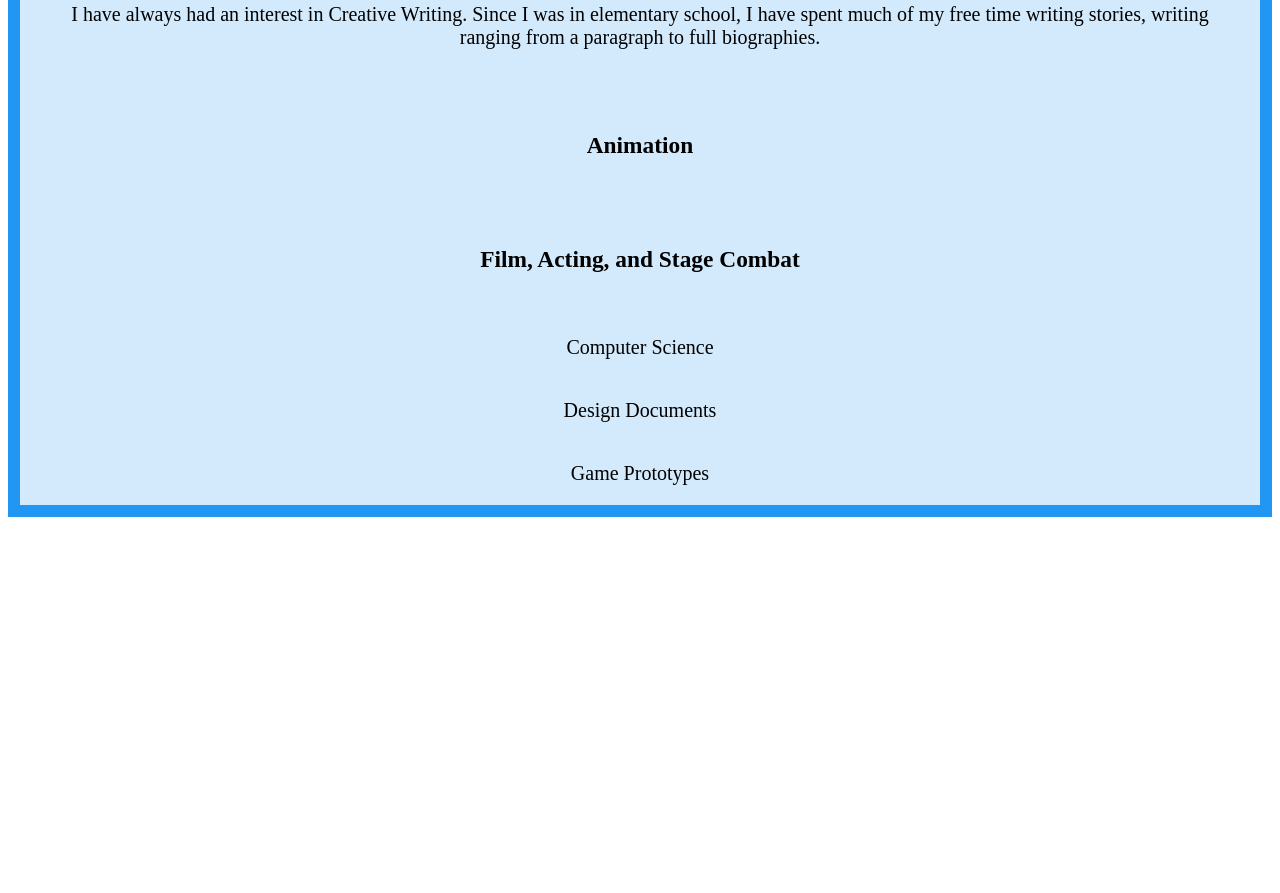
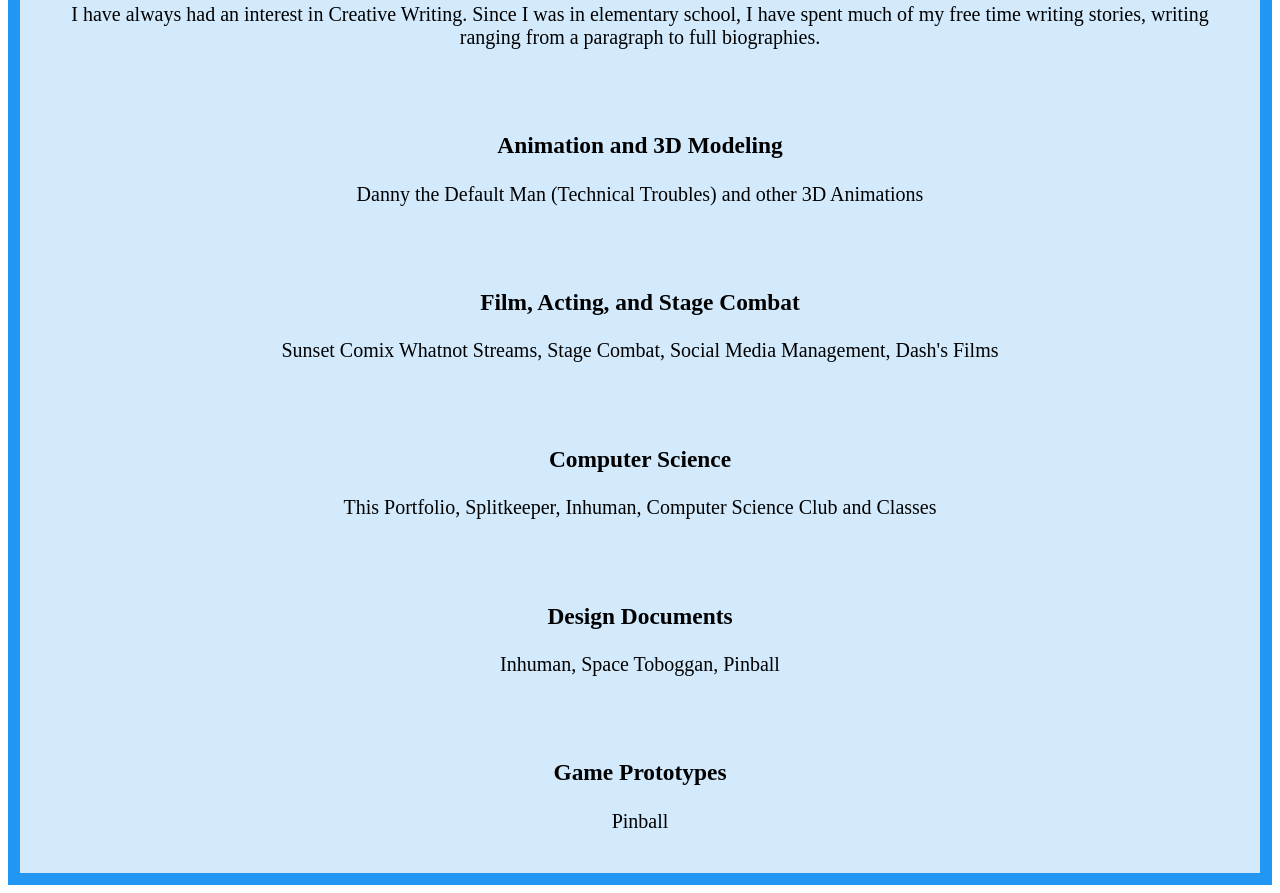
Before and after one commit to cdolan24/cdolan24.github.io, a plain HTML site: page index.html in a window 1280 px wide. Shown: the part 494-1387 px from the top of the page. Before the commit the page ends 1019 px from the top, so only its background shows below. Drawn offline with Linux system fonts and the light colour scheme.

Commit message:
Update index.html
Outline of what to put on this document (more to come)

```diff
--- a/index.html
+++ b/index.html
@@ -59,16 +59,33 @@
 
 <!-- Animation -->
     <div class="grid-item">
-      <h3>Animation</h3>
+      <h3>Animation and 3D Modeling</h3>
+      <p>Danny the Default Man (Technical Troubles) and other 3D Animations</p>
     </div>
 
 <!-- Film -->
     <div class="grid-item">
       <h3>Film, Acting, and Stage Combat</h3>
+      <p>Sunset Comix Whatnot Streams, Stage Combat, Social Media Management, Dash's Films</p>
     </div>
 
-    <div class="grid-item">Computer Science</div>
-    <div class="grid-item">Design Documents</div>
-    <div class="grid-item">Game Prototypes</div>
+<!-- Computer Science -->
+    <div class="grid-item">
+      <h3>Computer Science</h3>
+      <p>This Portfolio, Splitkeeper, Inhuman, Computer Science Club and Classes</p>
+    </div>
+
+<!-- Design Documents -->
+    <div class="grid-item">
+      <h3>Design Documents</h3>
+      <p>Inhuman, Space Toboggan, Pinball</p>
+    </div>
+
+<!-- Game Prototypes -->
+    <div class="grid-item">
+      <h3>Game Prototypes</h3>
+      <p>Pinball</p>
+    </div>
+
   </div>
 <html>
```
